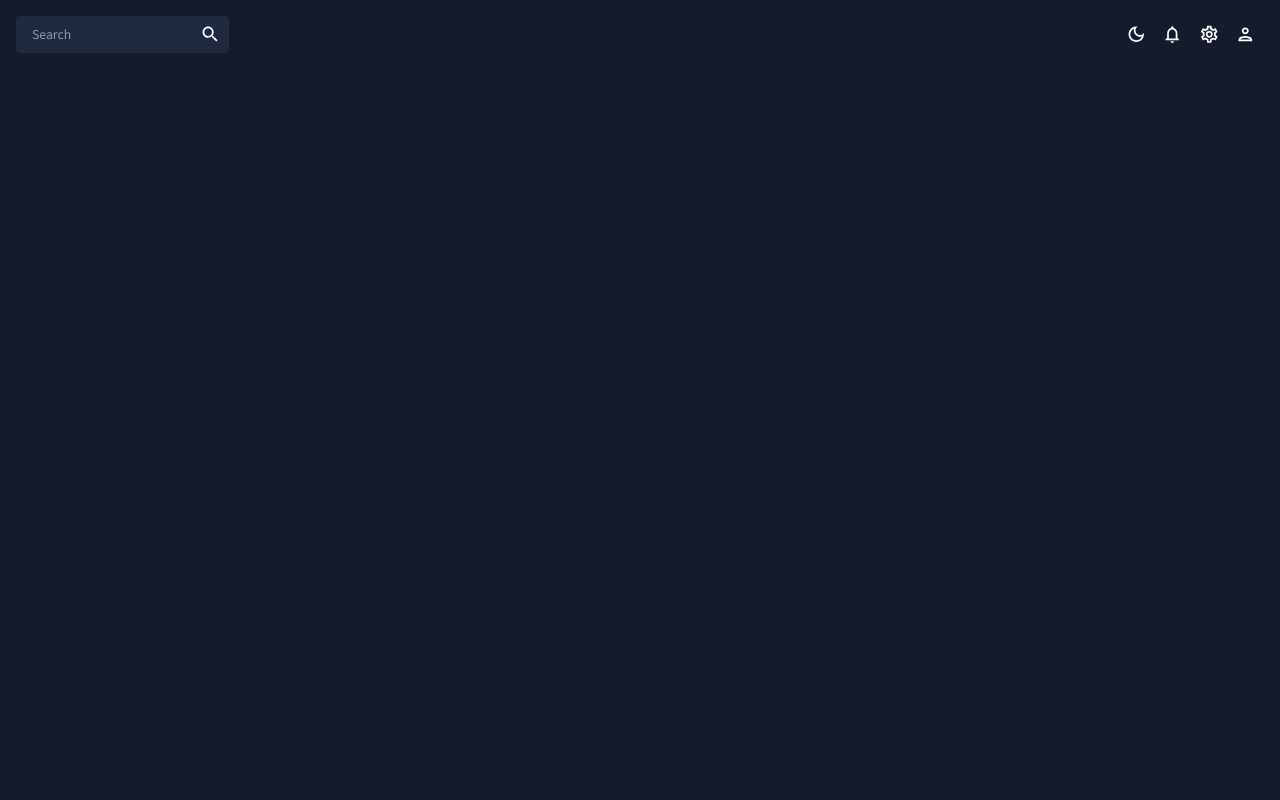
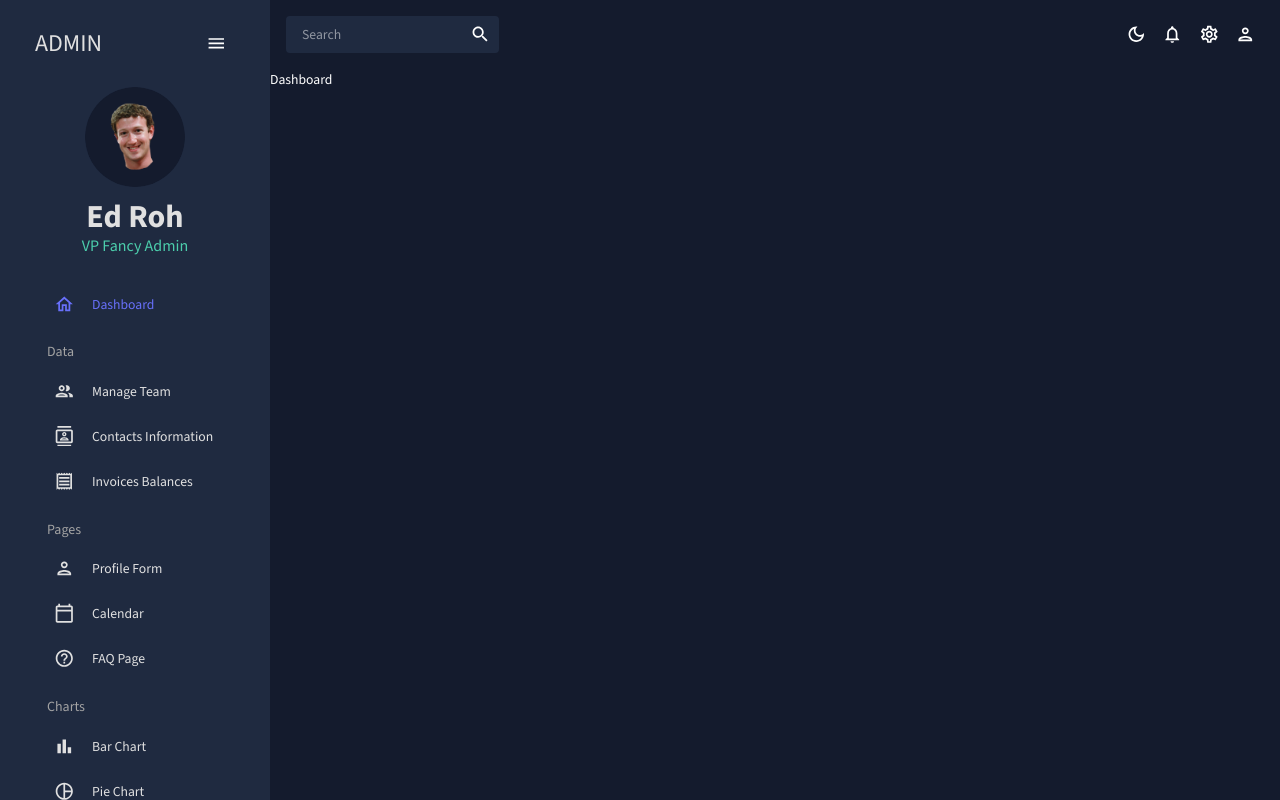
Before and after one commit to NguyenTanPil/admin-dashboard, a React (Vite) app: page / in a window 1280 px wide. Built offline with nearby package versions, Linux system fonts and the light colour scheme; a web font is replaced by a local one.

Commit message:
Add side bar component

```diff
--- a/package.json
+++ b/package.json
@@ -27,7 +27,7 @@
 		"formik": "^2.4.2",
 		"react": "^18.2.0",
 		"react-dom": "^18.2.0",
-    "react-pro-sidebar": "^1.1.0-alpha.1",
+		"react-pro-sidebar": "^0.7.1",
 		"react-router-dom": "^6.14.2",
 		"styled-components": "^5.3.11",
 		"yup": "^1.2.0"
--- a/src/App.jsx
+++ b/src/App.jsx
@@ -2,6 +2,7 @@
 import TopBar from './scenes/global/TopBar';
 import { ColorModeContext, useMode } from './theme';
 import { CssBaseline, ThemeProvider } from '@mui/material';
+import SideBar from './scenes/global/SideBar';
 
 function App() {
 	const [theme, colorMode] = useMode();
@@ -11,6 +12,7 @@
 			<ThemeProvider theme={theme}>
 				<CssBaseline />
 				<div className='app'>
+					<SideBar />
 					<main className='content'>
 						<TopBar />
 						<Outlet />
--- a/src/main.jsx
+++ b/src/main.jsx
@@ -11,7 +11,47 @@
 		element: <App />,
 		children: [
 			{
-				path: '/dashboard',
+				index: true,
+				element: <Dashboard />,
+			},
+			{
+				path: '/team',
+				element: <Dashboard />,
+			},
+			{
+				path: '/contacts',
+				element: <Dashboard />,
+			},
+			{
+				path: '/invoices',
+				element: <Dashboard />,
+			},
+			{
+				path: '/form',
+				element: <Dashboard />,
+			},
+			{
+				path: '/bar',
+				element: <Dashboard />,
+			},
+			{
+				path: '/pie',
+				element: <Dashboard />,
+			},
+			{
+				path: '/line',
+				element: <Dashboard />,
+			},
+			{
+				path: '/faq',
+				element: <Dashboard />,
+			},
+			{
+				path: '/geography',
+				element: <Dashboard />,
+			},
+			{
+				path: '/calendar',
 				element: <Dashboard />,
 			},
 		],
--- a/src/scenes/global/SideBar.jsx
+++ b/src/scenes/global/SideBar.jsx
@@ -1,5 +1,220 @@
+import BarChartOutlinedIcon from '@mui/icons-material/BarChartOutlined';
+import CalendarTodayOutlinedIcon from '@mui/icons-material/CalendarTodayOutlined';
+import ContactsOutlinedIcon from '@mui/icons-material/ContactsOutlined';
+import HelpOutlineOutlinedIcon from '@mui/icons-material/HelpOutlineOutlined';
+import HomeOutlinedIcon from '@mui/icons-material/HomeOutlined';
+import MapOutlinedIcon from '@mui/icons-material/MapOutlined';
+import MenuOutlinedIcon from '@mui/icons-material/MenuOutlined';
+import PeopleOutlinedIcon from '@mui/icons-material/PeopleOutlined';
+import PersonOutlinedIcon from '@mui/icons-material/PersonOutlined';
+import PieChartOutlineOutlinedIcon from '@mui/icons-material/PieChartOutlineOutlined';
+import ReceiptOutlinedIcon from '@mui/icons-material/ReceiptOutlined';
+import TimelineOutlinedIcon from '@mui/icons-material/TimelineOutlined';
+import { Box, IconButton, Typography, useTheme } from '@mui/material';
+import { useState } from 'react';
+import { Menu, MenuItem, ProSidebar } from 'react-pro-sidebar';
+import 'react-pro-sidebar/dist/css/styles.css';
+import UserImg from '../../assets/user.png';
+import { tokens } from '../../theme';
+import SideBarItem from './SideBarItem';
+
 const SideBar = () => {
-	return <div>SideBar</div>;
+	const theme = useTheme();
+	const colors = tokens(theme.palette.mode);
+
+	const [isCollapsed, setIsCollapsed] = useState(false);
+	const [selected, setSelected] = useState('Dashboard');
+
+	return (
+		<Box
+			sx={{
+				'& .pro-sidebar-inner': {
+					background: `${colors.primary[400]} !important`,
+				},
+				'& .pro-icon-wrapper': {
+					backgroundColor: 'transparent !important',
+				},
+				'& .pro-inner-item': {
+					padding: '5px 35px 5px 20px !important',
+				},
+				'& .pro-inner-item:hover': {
+					color: '#868dfb !important',
+				},
+				'& .pro-menu-item.active': {
+					color: '#6870fa !important',
+				},
+			}}
+		>
+			<ProSidebar collapsed={isCollapsed}>
+				<Menu iconShape='square'>
+					<MenuItem
+						icon={isCollapsed ? <MenuOutlinedIcon /> : undefined}
+						style={{
+							margin: '10px 0 20px 0',
+							color: colors.grey[100],
+						}}
+						onClick={() => setIsCollapsed(!isCollapsed)}
+					>
+						{!isCollapsed && (
+							<Box
+								display='flex'
+								justifyContent='space-between'
+								alignItems='center'
+								ml='15px'
+							>
+								<Typography
+									variant='h3'
+									color={colors.grey[100]}
+								>
+									ADMIN
+								</Typography>
+								<IconButton onClick={() => setIsCollapsed(!isCollapsed)}>
+									<MenuOutlinedIcon />
+								</IconButton>
+							</Box>
+						)}
+					</MenuItem>
+					{!isCollapsed && (
+						<Box mb='25px'>
+							<Box
+								display='flex'
+								justifyContent='center'
+								alignItems='center'
+							>
+								<img
+									alt='profile-user'
+									width='100px'
+									height='100px'
+									src={UserImg}
+									style={{ cursor: 'pointer', borderRadius: '50%' }}
+								/>
+							</Box>
+							<Box textAlign='center'>
+								<Typography
+									variant='h2'
+									color={colors.grey[100]}
+									fontWeight='bold'
+									sx={{ m: '10px 0 0 0' }}
+								>
+									Ed Roh
+								</Typography>
+								<Typography
+									variant='h5'
+									color={colors.greenAccent[500]}
+								>
+									VP Fancy Admin
+								</Typography>
+							</Box>
+						</Box>
+					)}
+
+					<Box paddingLeft={isCollapsed ? undefined : '10%'}>
+						<SideBarItem
+							title='Dashboard'
+							to='/'
+							icon={<HomeOutlinedIcon />}
+							selected={selected}
+							setSelected={setSelected}
+						/>
+
+						<Typography
+							variant='h6'
+							color={colors.grey[300]}
+							sx={{ m: '15px 0 5px 20px' }}
+						>
+							Data
+						</Typography>
+						<SideBarItem
+							title='Manage Team'
+							to='/team'
+							icon={<PeopleOutlinedIcon />}
+							selected={selected}
+							setSelected={setSelected}
+						/>
+						<SideBarItem
+							title='Contacts Information'
+							to='/contacts'
+							icon={<ContactsOutlinedIcon />}
+							selected={selected}
+							setSelected={setSelected}
+						/>
+						<SideBarItem
+							title='Invoices Balances'
+							to='/invoices'
+							icon={<ReceiptOutlinedIcon />}
+							selected={selected}
+							setSelected={setSelected}
+						/>
+
+						<Typography
+							variant='h6'
+							color={colors.grey[300]}
+							sx={{ m: '15px 0 5px 20px' }}
+						>
+							Pages
+						</Typography>
+						<SideBarItem
+							title='Profile Form'
+							to='/form'
+							icon={<PersonOutlinedIcon />}
+							selected={selected}
+							setSelected={setSelected}
+						/>
+						<SideBarItem
+							title='Calendar'
+							to='/calendar'
+							icon={<CalendarTodayOutlinedIcon />}
+							selected={selected}
+							setSelected={setSelected}
+						/>
+						<SideBarItem
+							title='FAQ Page'
+							to='/faq'
+							icon={<HelpOutlineOutlinedIcon />}
+							selected={selected}
+							setSelected={setSelected}
+						/>
+
+						<Typography
+							variant='h6'
+							color={colors.grey[300]}
+							sx={{ m: '15px 0 5px 20px' }}
+						>
+							Charts
+						</Typography>
+						<SideBarItem
+							title='Bar Chart'
+							to='/bar'
+							icon={<BarChartOutlinedIcon />}
+							selected={selected}
+							setSelected={setSelected}
+						/>
+						<SideBarItem
+							title='Pie Chart'
+							to='/pie'
+							icon={<PieChartOutlineOutlinedIcon />}
+							selected={selected}
+							setSelected={setSelected}
+						/>
+						<SideBarItem
+							title='Line Chart'
+							to='/line'
+							icon={<TimelineOutlinedIcon />}
+							selected={selected}
+							setSelected={setSelected}
+						/>
+						<SideBarItem
+							title='Geography Chart'
+							to='/geography'
+							icon={<MapOutlinedIcon />}
+							selected={selected}
+							setSelected={setSelected}
+						/>
+					</Box>
+				</Menu>
+			</ProSidebar>
+		</Box>
+	);
 };
 
 export default SideBar;
--- /dev/null
+++ b/src/scenes/global/SideBarItem.jsx
@@ -0,0 +1,32 @@
+import { Typography, useTheme } from '@mui/material';
+import PropTypes from 'prop-types';
+import { MenuItem } from 'react-pro-sidebar';
+import { Link } from 'react-router-dom';
+import { tokens } from '../../theme';
+
+const SideBarItem = ({ title, to, icon, selected, setSelected }) => {
+	const theme = useTheme();
+	const colors = tokens(theme.palette.mode);
+
+	return (
+		<MenuItem
+			active={selected === title}
+			style={{ color: colors.grey[100] }}
+			icon={icon}
+			onClick={() => setSelected(title)}
+		>
+			<Typography>{title}</Typography>
+			<Link to={to} />
+		</MenuItem>
+	);
+};
+
+SideBarItem.propTypes = {
+	title: PropTypes.string,
+	to: PropTypes.string,
+	icon: PropTypes.any,
+	selected: PropTypes.string,
+	setSelected: PropTypes.func,
+};
+
+export default SideBarItem;
```
Also changed, not shown: src/assets/user.png (added), 1 other file (tests, documents, lock files or other folders). Lines whose indentation alone changed are shown as unchanged.
